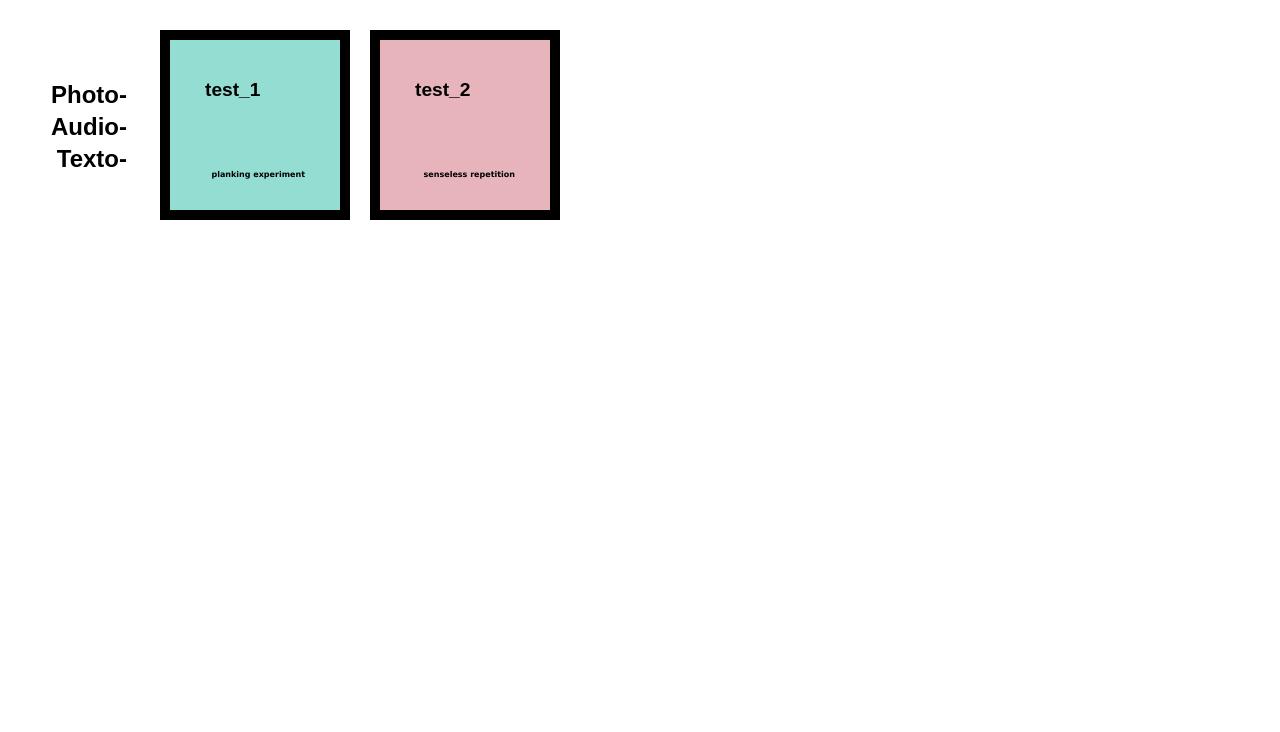
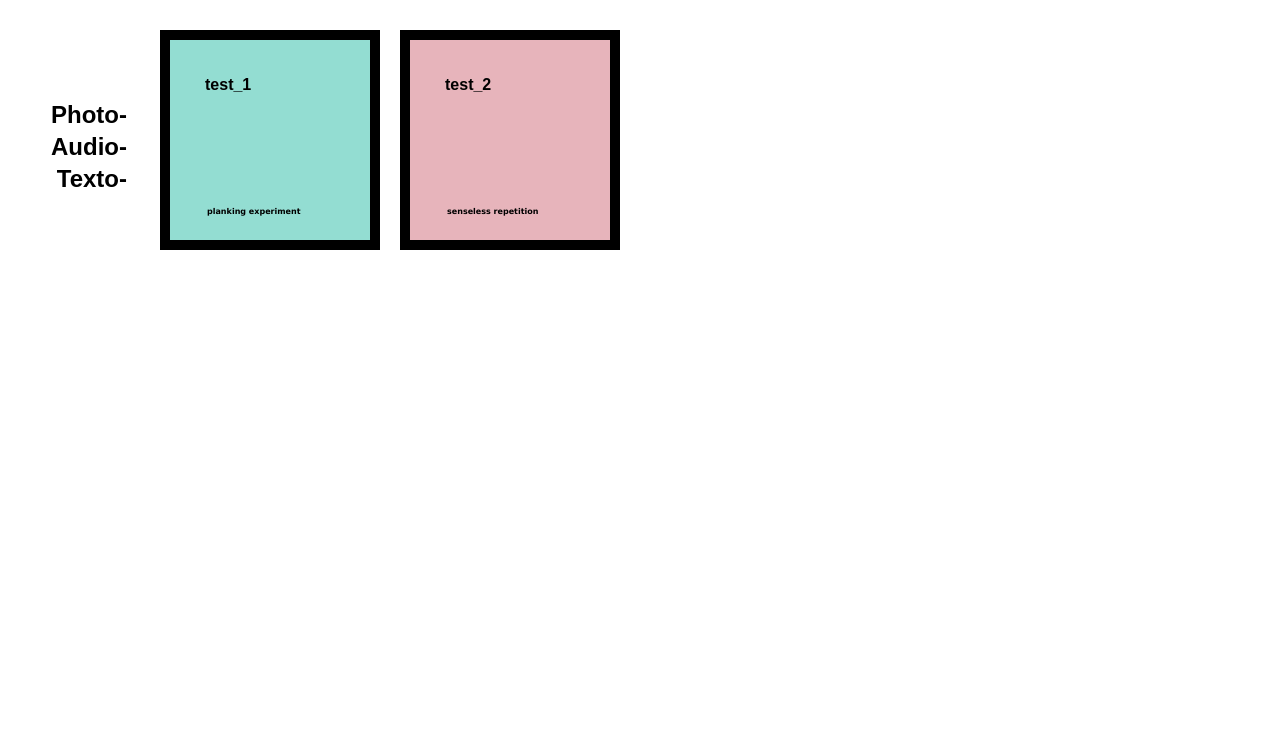
Before and after one commit to diegantobass/toujoursdeja, a plain HTML site: page index.html in a window 1280 px wide. Shown: the top 732 px of the page. Drawn offline with nearby package versions, Linux system fonts and the light colour scheme.

Commit message:
I fucking hate css

```diff
--- a/index.css
+++ b/index.css
@@ -10,7 +10,7 @@ a {
 	font-family: Arial;
 	font-weight: bold;
 	text-decoration: none;
-	font-size: 1.2em;
+	/*font-size: 1.2em;*/
 }
 
 .descript {
@@ -18,8 +18,8 @@ a {
 	font-family: Verdana;
 	font-size: 0.5em;
 	color: black;
-	text-align: right;
-	padding-top: 50px;
+	display: table-cell;
+	padding-top: 95px;
 }
 
 .project {
@@ -27,8 +27,8 @@ a {
 }
 
 .photocontent {
-	width: 100px;
-	height: 100px;
+	width: 130px;
+	height: 130px;
 	border: 10px solid black;
 	margin: 10px;
 	padding: 35px;
@@ -37,8 +37,8 @@ a {
 }
 
 .textocontent {
-	width: 100px;
-	height: 100px;
+	width: 130px;
+	height: 130px;
 	border: 10px solid black;
 	margin: 10px;
 	padding: 35px;
@@ -47,8 +47,8 @@ a {
 }
 
 .audiocontent {
-	width: 100px;
-	height: 100px;
+	width: 130px;
+	height: 130px;
 	border: 10px solid black;
 	margin: 10px;
 	padding: 35px;
@@ -61,7 +61,7 @@ a {
 	width: 100px;
 	height: 100%;
 	padding-left: 40px;
-	padding-top: 70px;
+	padding-top: 90px;
 	text-align: right;
 	font-size: 1.5em;
 	font-family: sans-serif;
```
